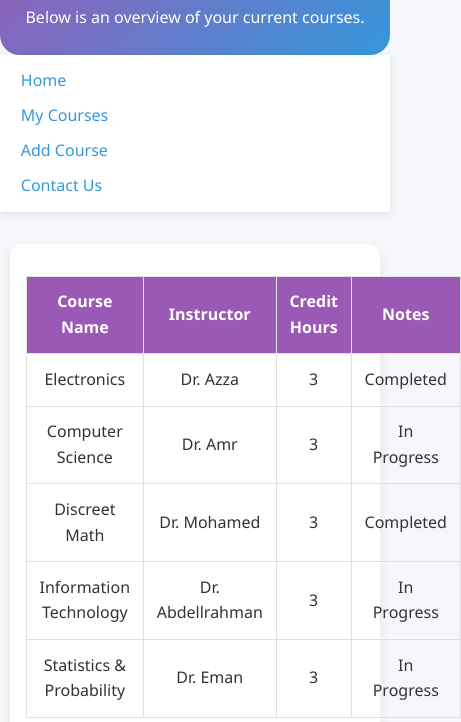
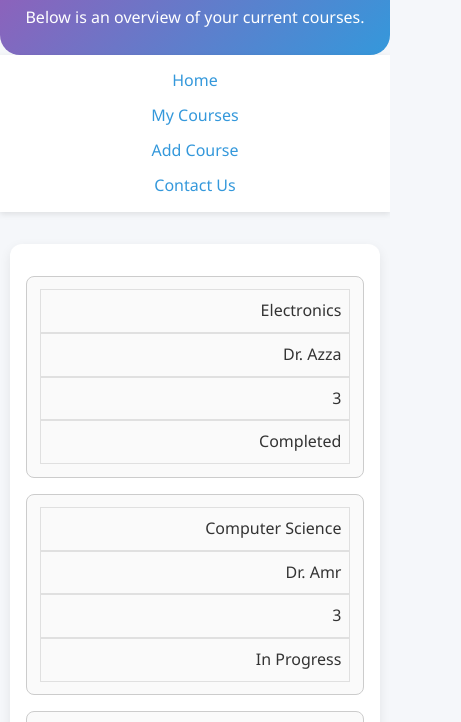
Before and after one commit to ibrahim-shepl/portfolio, a plain HTML site: page courses.html in a window 390 px wide. Shown: the part 78-800 px from the top of the page, 461 px wide, since content can reach past the window. Drawn offline with Linux system fonts and the light colour scheme.

Commit message:
Add files via upload

```diff
--- a/css/style.css
+++ b/css/style.css
@@ -274,6 +274,7 @@ footer {
 @media (max-width: 768px) {
     nav ul {
         flex-direction: column;
+        align-items: center;
     }
 
     .stats-box {
@@ -296,6 +297,39 @@ footer {
         width: 95%;
         padding: 1rem;
     }
+
+    .table1,
+    .table1 thead,
+    .table1 tbody,
+    .table1 th,
+    .table1 td,
+    .table1 tr {
+        display: block;
+    }
+
+    .table1 thead {
+        display: none;
+    }
+
+    .table1 tr {
+        margin-bottom: 1rem;
+        border: 1px solid #ccc;
+        border-radius: 8px;
+        padding: 0.8rem;
+        background: #fafafa;
+    }
+
+    .table1 td {
+        display: flex;
+        justify-content: space-between;
+        padding: 0.5rem;
+    }
+
+    .table1 td::before {
+        content: attr(data-label);
+        font-weight: bold;
+        color: #3498db;
+    }
 }
 
 @media (max-width: 480px) {
@@ -306,17 +340,4 @@ footer {
     nav ul li {
         margin: 0.3rem 0;
     }
-
-    .link-btn,
-    input[type="submit"] {
-        width: 100%;
-        text-align: center;
-    }
-
-    .contact-form input[type="text"],
-    .contact-form input[type="email"],
-    .contact-form input[type="tel"],
-    .contact-form textarea {
-        font-size: 0.9rem;
-    }
 }
```
